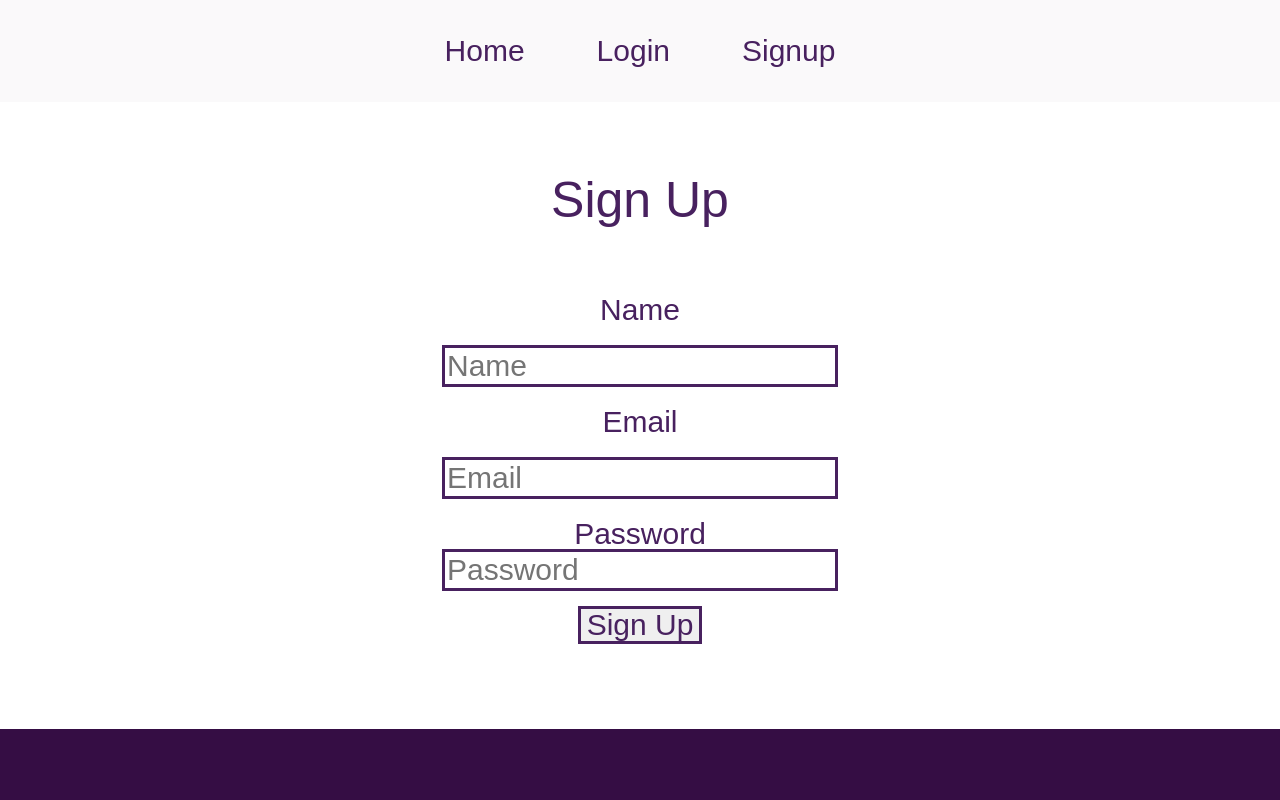
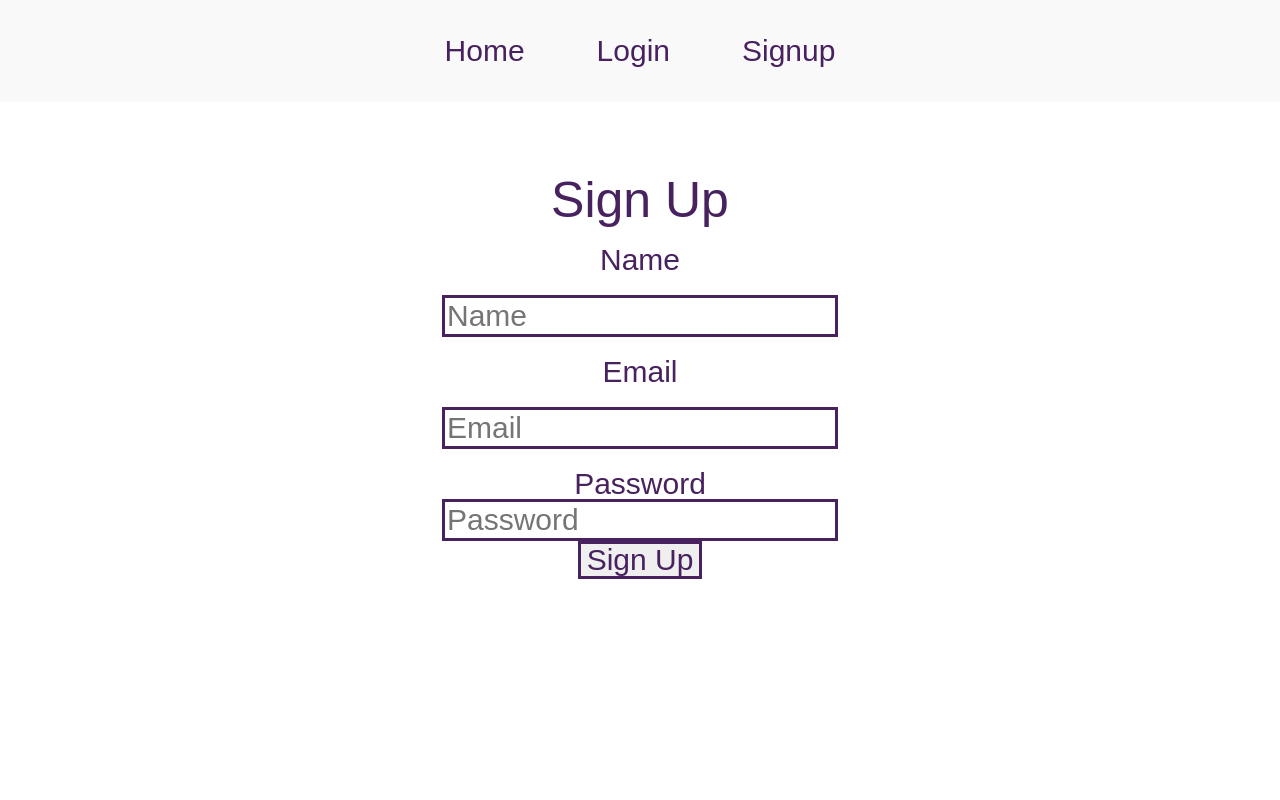
Before and after one commit to AaliyahM777/ecom-project6, a React (Create React App) app in the folder client/: page /signup in a window 1280 px wide. Shown: the top 800 px of the page. Built offline with nearby package versions, Linux system fonts and the light colour scheme.

Commit message:
styling changes again

```diff
--- a/client/src/Components/elements/Login.js
+++ b/client/src/Components/elements/Login.js
@@ -1,6 +1,6 @@
 import React from 'react'
 import httpClient from '../../httpClient'
-import Footer from './Footer';
+
 class LogIn extends React.Component {
     state = {
         fields: { email: '', password: '' }
@@ -48,7 +48,7 @@ class LogIn extends React.Component {
                     </div>
 
                 </div>
-                <Footer />
+
             </div>
         )
     }
--- a/client/src/Components/elements/Signup.js
+++ b/client/src/Components/elements/Signup.js
@@ -1,7 +1,7 @@
 import React from 'react';
 import httpClient from '../../httpClient';
-import Footer from './Footer';
-import { Link } from 'react-router-dom';
+
+
 // sign up form behaves almost identically to log in form. We could create a flexible Form component to use for both actions, but for now we'll separate the two:
 class SignUp extends React.Component {
     state = {
@@ -30,7 +30,7 @@ class SignUp extends React.Component {
     render() {
         const { name, email, password } = this.state.fields
         return (
-            <div>
+
             <div className='signup'>
                 <h1 className="signup-header">Sign Up</h1>
                 <form className="signup-form" onChange={this.onInputChange.bind(this)} onSubmit={this.onFormSubmit.bind(this)}>
@@ -77,8 +77,8 @@ class SignUp extends React.Component {
                 </form>
 
             </div>
-            <Footer/>
-            </div>
+
+
         )
     }
 }
--- a/client/src/styles/generalstyles.css
+++ b/client/src/styles/generalstyles.css
@@ -20,7 +20,7 @@ time, mark, audio, video {
 	margin: 0;
 	padding: 0;
 	border: 0;
-	font-size: 100%;
+	/* font-size: 100%; */
 	font: inherit;
 	vertical-align: baseline;
 }
@@ -54,7 +54,7 @@ table {
 /****Media Queries***/
 @media only screen
  and (min-device-width:320px)
- and(max-device-width:732px){
+ and(max-device-width:767px){
      .nav-link{
          font-size:25px;
 
@@ -87,18 +87,16 @@ table {
          width:20%;
      }
 
-     index-header{
+     .index-header{
          font-size:100px;
      }
      .index-img{
-         width: 50px;
+         width: 50%;
      }
 
     }
 
-    .filter-display {
-        justify-content: center;
-    }
+
 /*Boot strap Navbar*/
 .navbar {
     background-color: rgba(248, 247, 248, 0.7);
@@ -106,7 +104,6 @@ table {
 }
 
 .nav-item .nav-link {
-color:rgb(139, 56, 194);
 color: rgb(72, 33, 95);
 }
 
@@ -170,8 +167,9 @@ align-items: center;
 
 .index-header {
     text-align: center;
-    font-size: 100px;
+     font-size: 100px;
     padding-top: 200px;
+    margin-bottom:100px;
 }
 
 
@@ -188,15 +186,15 @@ width: 50%;
 } */
 
 .container2{
-    padding-top:500px;
+    padding-top:150px;
     font-size: 50px;
 }
 
-#carouselExampleSlidesOnly{
+/* #carouselExampleSlidesOnly{
     padding:30px;
     width:100%;
     margin:auto;
-}
+} */
 
 
 
@@ -211,11 +209,11 @@ p{
 /* styles for my text input for my html form*/
 
 
-  form{
+  /* form{
       padding:50px;
       margin:auto;
       display:inline-block;
-  }
+  } */
   /* when someone clicks on any of the input text areas, it transitions and the  solid tan border pops up*/
   input[type=text]:focus {
     border:3px solid rgb(53, 13, 68);
@@ -260,7 +258,7 @@ body {
 
 
 legend{
-    font-size:60px;
+
     text-shadow: 5px 5px rgb(48, 5, 116);
     color: white;
 }
@@ -415,7 +413,7 @@ input{
 
 
 .signup-button{
-    margin:15px;
+    /* margin:15px; */
     font-size:30px;
     border:rgb(72,33,95)3px solid;
     background-color:none;
```
Also changed, not shown: 1 other file (tests, documents, lock files or other folders).
